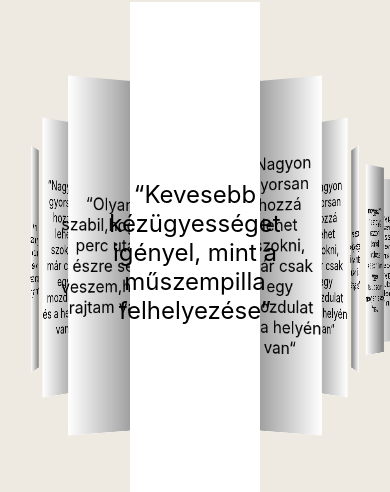
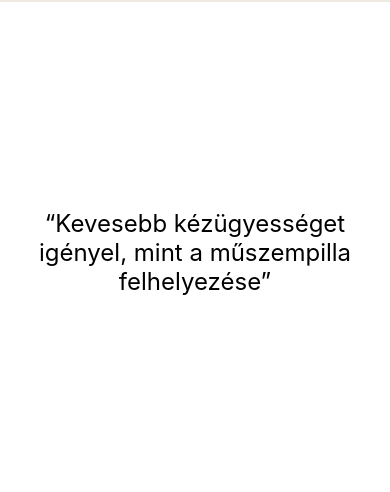
Before and after one commit to mdave94/frontTest, a React (Create React App) app: page / in a window 390 px wide. Shown: the part 4061-4553 px from the top of the page. Built offline with nearby package versions, Linux system fonts and the light colour scheme.

Commit message:
mainpage swipers update

```diff
--- a/src/components/Gallery.tsx
+++ b/src/components/Gallery.tsx
@@ -11,7 +11,7 @@ function Gallery() {
   };
 
   const breakpoints = {
-    390: {
+    370: {
       slidesPerView: 1,
       spaceBetween: 10,
     },
--- a/src/components/Opinions.tsx
+++ b/src/components/Opinions.tsx
@@ -12,9 +12,20 @@ import "swiper/css/pagination";
 import "../assets/css/opinion.css";
 
 function Opinions() {
-  const pictureStyle = {
-    height: "auto",
-    width: "200",
+  const breakpoints = {
+    370: {
+      slidesPerView: 1,
+      spaceBetween: 10,
+    },
+
+    900: {
+      slidesPerView: 2,
+      spaceBetween: 50,
+    },
+    1000: {
+      slidesPerView: 3,
+      spaceBetween: 20,
+    },
   };
   return (
     <>
@@ -30,6 +41,7 @@ function Opinions() {
           modifier: 1,
           slideShadows: true,
         }}
+        breakpoints={breakpoints}
         loop={true}
         pagination={true}
         modules={[EffectCoverflow, Pagination]}
```
